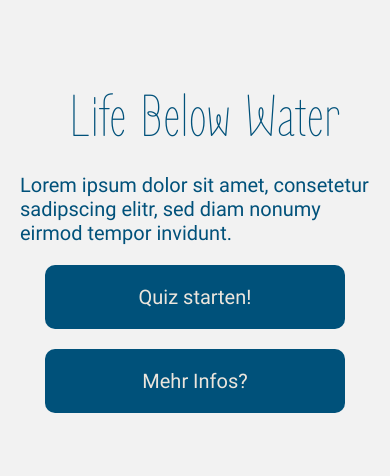
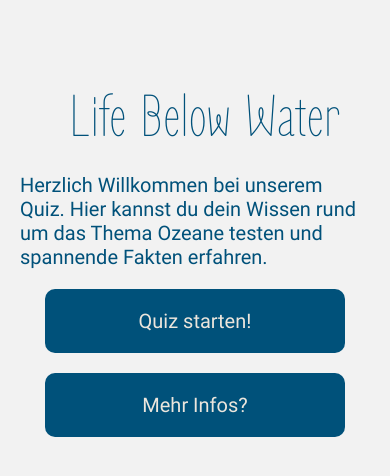
Before and after one commit to KHomuth/its-mosy-quiz, a React Native app: screen /Home in a window 390 px wide. Shown: the top 476 px of the page. Built offline with nearby package versions, Linux system fonts and the light colour scheme.

Commit message:
bugfixing #2

```diff
--- a/components/LandingPage.js
+++ b/components/LandingPage.js
@@ -44,7 +44,7 @@ export default function LandingPage({ navigation }) {
       <View style={styles.containerBackground}>
         <View style={styles.container}>
           <Text style={styles.titleText}>Life Below Water</Text>
-          <Text style={[styles.text, styles.textCenter]}>Lorem ipsum dolor sit amet, consetetur sadipscing elitr, sed diam nonumy eirmod tempor invidunt. </Text>
+          <Text style={[styles.text, styles.textCenter]}>Herzlich Willkommen bei unserem Quiz. Hier kannst du dein Wissen rund um das Thema Ozeane testen und spannende Fakten erfahren.</Text>
           <TouchableOpacity style={styles.button} onPress={() => getTdData()}>
             <Text style={styles.buttonText}>Quiz starten!</Text>
           </TouchableOpacity>
--- a/components/QuizPage.js
+++ b/components/QuizPage.js
@@ -80,7 +80,12 @@ export default function QuizPage({ route, navigation }) {
                 : item=='c'? buttonCEnabled
                 : buttonDEnabled
               }
-              onPress={() => selecting(item)}
+
+              /*
+              onPress={() => navigation.push('Infos', {index: (index), answer: item})}
+            />
+              */
+              onPress={() => navigation.push('Infos', {index: (index), answer: item})}
             />  //Notlösung: aus QuestionOption alle props für 4 einzelne Buttons hier anlegen/Übernehmen
           ))}
         </View>
```
